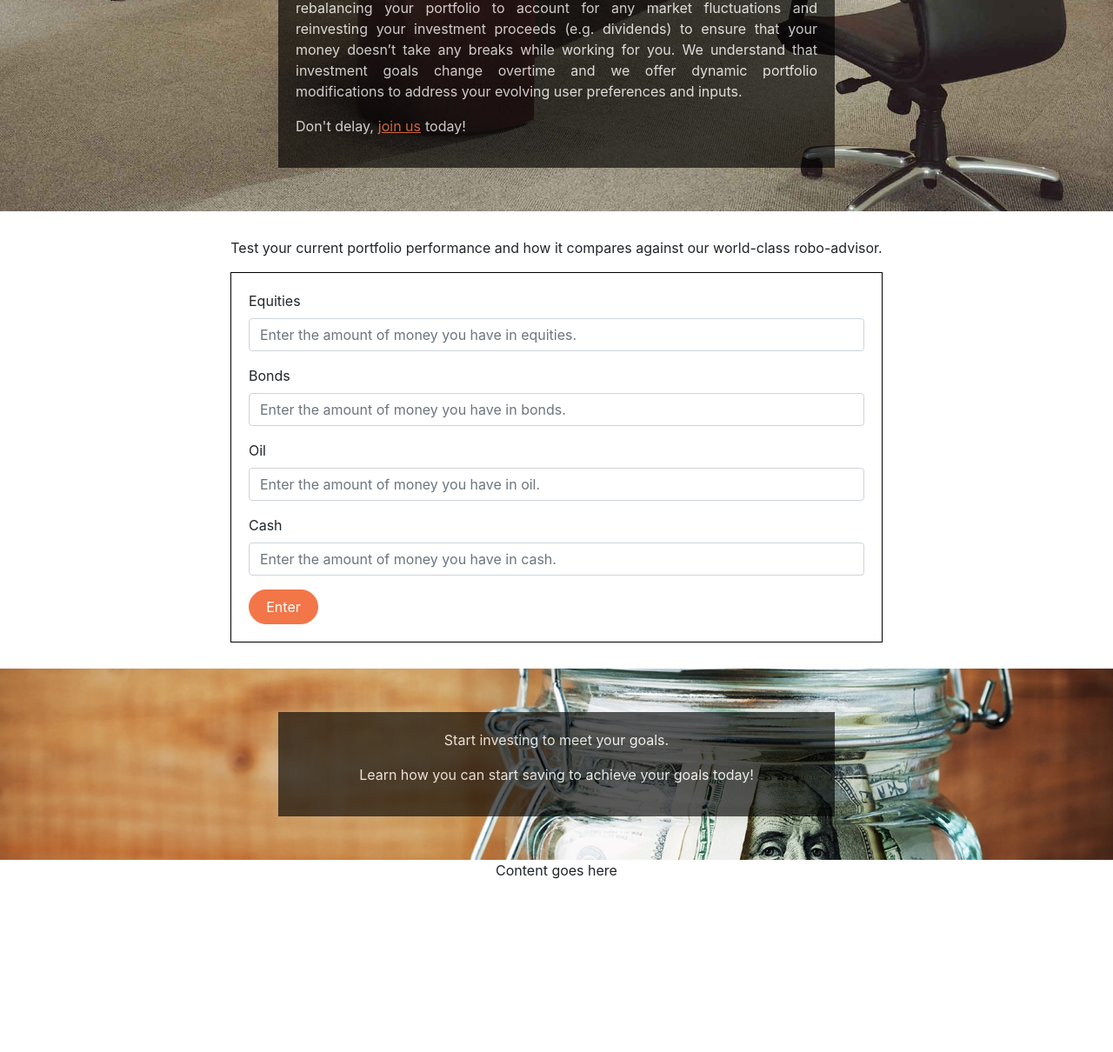
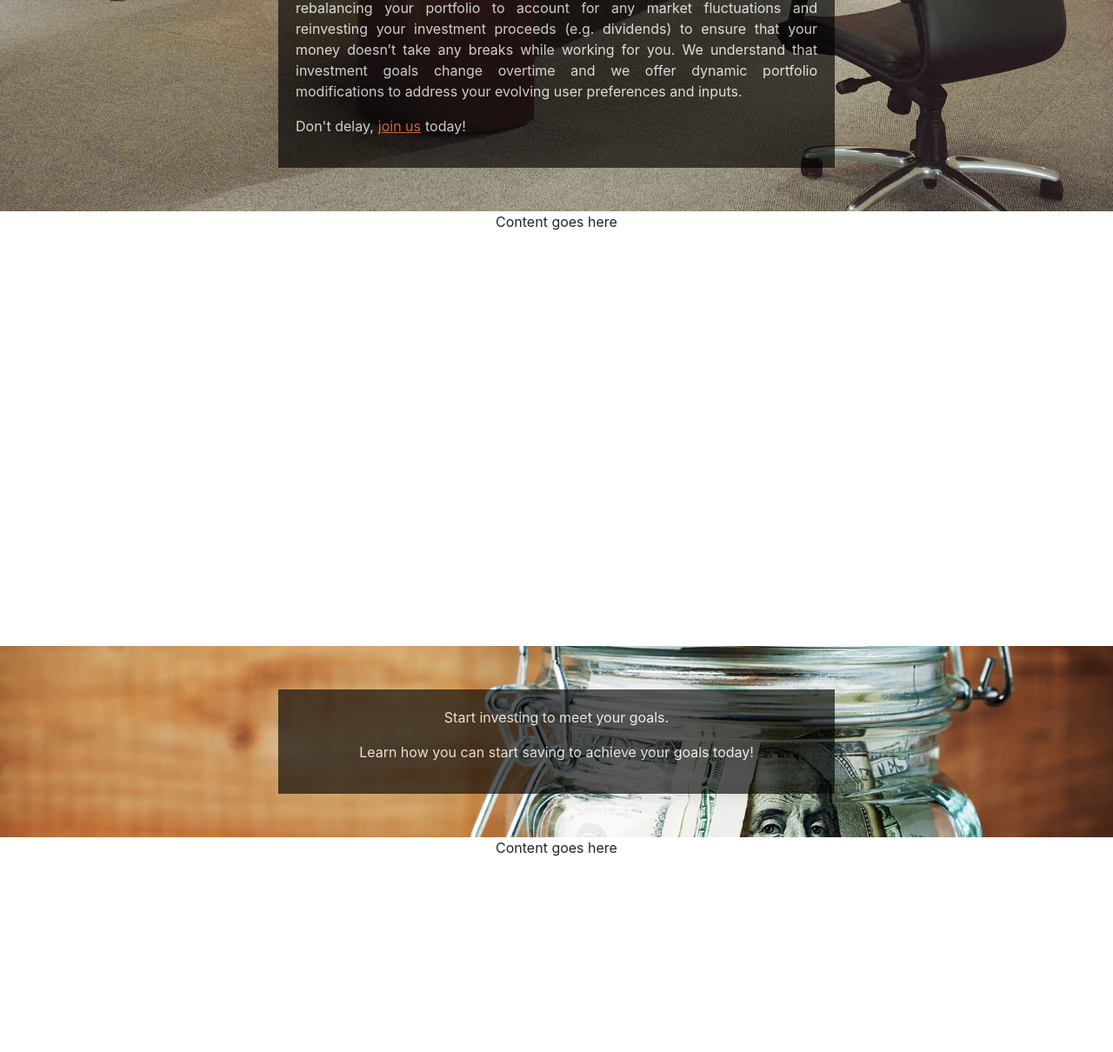
Before and after one commit to AmrMahmoud96/Project-Green, a Flask app: page /about in a window 1280 px wide. Shown: the part 666-1876 px from the top of the page at 87% size. After the commit the page ends 1651 px from the top, so only its background shows below. Run offline with Flask 2, Linux system fonts and the light colour scheme; some libraries are stand-ins or nearby versions.

Commit message:
method1-2 require no login

```diff
--- a/initial project/templates/about.html
+++ b/initial project/templates/about.html
@@ -95,6 +95,7 @@ text-align: justify;
             </div>
         </div>
     </div>
+    {% if session['logged_in'] == None and session['name']== None%}
     <div class="portfolio-tester">
             {% block content %}
             {% if success %}
@@ -110,6 +111,12 @@ text-align: justify;
     </div>
         {% endif %}
         {% endblock %}
+    {% else %}
+    <div class="class2 center">
+            <p> Content goes here</p>
+         </div>
+    {% endif %}
+
 
 
 </div>
```
